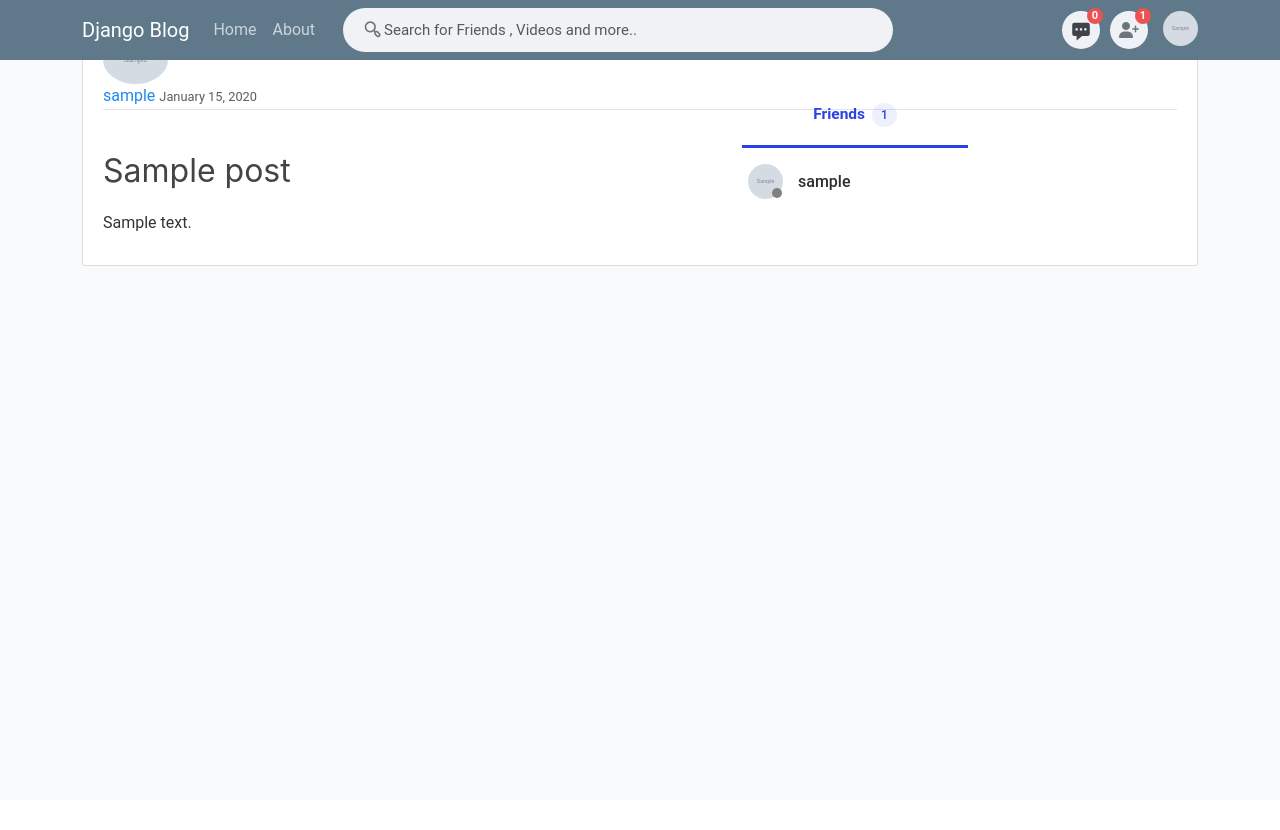
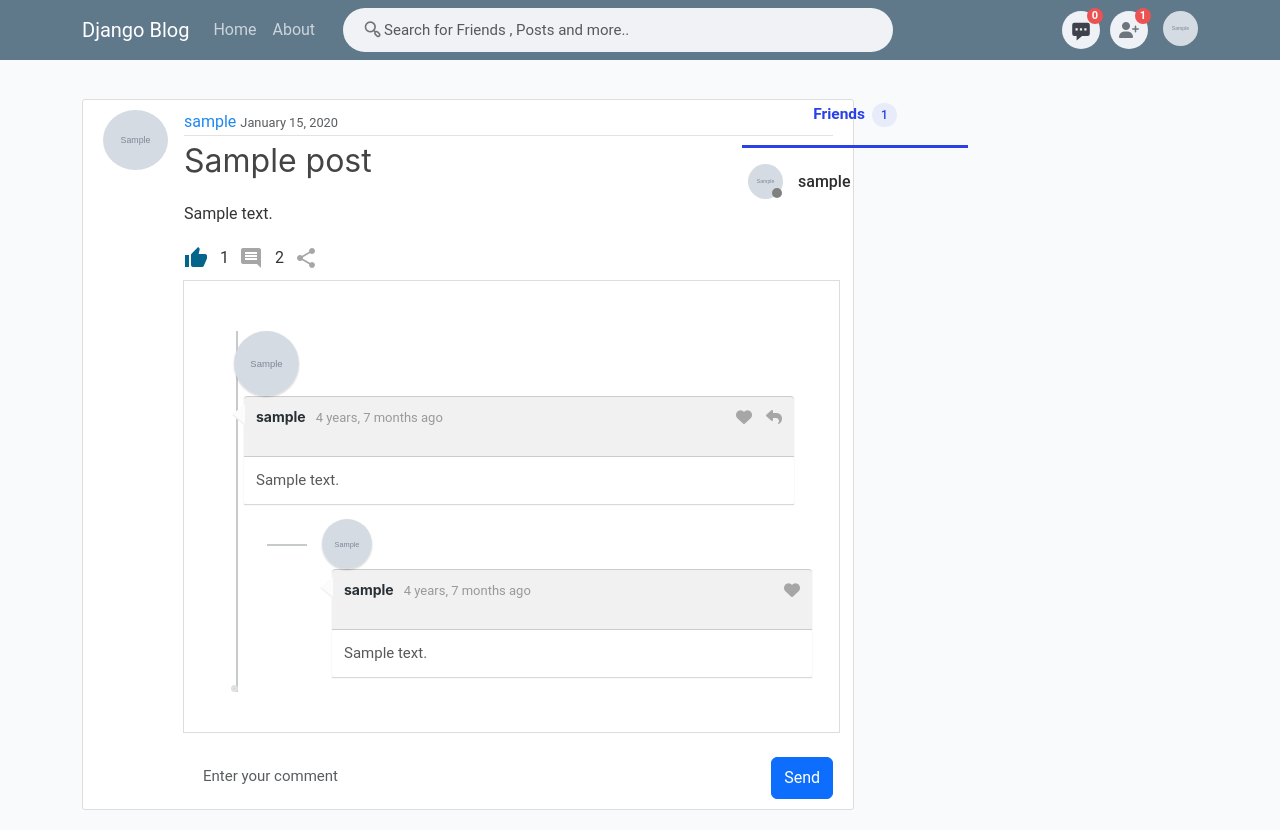
Before and after one commit to CungThinh/socialite-blog, a Django app: page /post/1 in a window 1280 px wide. Before the commit the page ends 266 px from the top, so only its background shows below. Run offline with Django 5.2, Linux system fonts and the light colour scheme; a user stored in the database is signed in; tables that the repository leaves empty hold one stand-in row (values such as "Sample post"); grey boxes marked "Sample" are stand-in pictures; some libraries are stand-ins or nearby versions.

Commit message:
Elastic search intergrate

```diff
--- a/blog/static/blog/main.css
+++ b/blog/static/blog/main.css
@@ -1040,6 +1040,15 @@ img {
   color: #2d2d2d;
 }
 
+.header_search .header_search_dropdown ul .list-title {
+  -webkit-box-flex: 1;
+  -ms-flex: 1 1 0%;
+  flex: 1 1 0%;
+  font-size: 16px;
+  font-weight: 500;
+  color: #2d2d2d;
+}
+
 .header_dropdown {
   width: 340px;
   margin-top: 50px;
--- a/blog/templates/blog/base.html
+++ b/blog/templates/blog/base.html
@@ -87,14 +87,17 @@
             ></div>
             <div class="header_search">
               <i class="uil-search-alt"></i>
+              <form method="GET" action="{% url 'blog-home' %}">
                 <input
                   value=""
+                  name="q"
                   type="text"
                   class="form-control"
-                placeholder="Search for Friends , Videos and more.."
+                  placeholder="Search for Friends , Posts and more.."
                   id="search-input"
                   autocomplete="off"
                 />
+              </form>
               <div uk-drop="mode: click" class="header_search_dropdown">
                 <h4 class="search_title">Recently</h4>
                 <ul id="search-results"></ul>
@@ -337,6 +340,8 @@
                         const resultsUl = $('#search-results');
                         resultsUl.empty();
 
+                        if (data.users.length > 0) {
+                          resultsUl.append('<li><strong>Users:</strong></li>');
                           for (const user of data.users) {
                               const listItem = $('<li></li>');
 
@@ -355,6 +360,22 @@
 
                               resultsUl.append(listItem);
                           }
+                        }
+
+                        if (data.posts.length > 0) {
+                          resultsUl.append('<li><strong>Posts:</strong></li>');
+                          for (const post of data.posts) {
+                              const postItem = $('<li></li>');
+
+                              const postLink = $('<a></a>').attr('href', post.url);
+                              postItem.append(postLink);
+
+                              const postTitle = $('<div></div>').addClass('list-title').text(post.title);
+                              postLink.append(postTitle);
+
+                              resultsUl.append(postItem);
+                          }
+                      }
                     },
                     error: function() {
                         console.log('Error occurred during the AJAX request.');
@@ -365,6 +386,14 @@
             }
             });
         });
+
+        $(document).ready(function() {
+          $('#search-input').on('keypress', function(e) {
+              if (e.which == 13) { // Nhấn phím Enter
+                  $(this).closest('form').submit();
+              }
+          });
+        });
     </script>
   </body>
 </html>
--- a/blog/templates/blog/post_detail.html
+++ b/blog/templates/blog/post_detail.html
@@ -1,14 +1,98 @@
 {% extends 'blog/base.html' %}
+
 {% block content %}
-    <article class="media content-section d-flex">
-        <img class="rounded-circle article-img" src="{{ object.author.profile.image.url }}" alt="">
-      <div class="media-body">
-        <div class="article-metadata">
-          <a class="mr-2" href="#">{{ object.author }}</a>
-          <small class="text-muted">{{ object.date_posted|date:"F d, Y" }}</small>
-        </div>
-        <h2 class="article-title">{{ object.title }}</h2>
-        <p class="article-content">{{ object.content }}</p>
+<div class="row">
+  <div class="col-md-8">
+    <div class="content-wrapper d-flex justify-content-between">
+      <!-- Đây là phần danh sách bài viết -->
+      <div class="posts-section">
+        <article class="media content-section d-flex flex-column">
+          <div class="d-flex">
+            <img class="rounded-circle article-img" src="{{ post.author.profile.image.url }}" alt="">
+            <div class="media-body">
+              <div class="article-metadata">
+                <a class="mr-2" href="{% url 'user-posts' post.author.username %}">{{ post.author }}</a>
+                <small class="text-muted">{{ post.date_posted|date:"F d, Y" }}</small>
+              </div>
+              <h2 style="margin-top: auto;"><a class="article-title" href="{% url 'post-detail' post.id %}">{{ post.title }}</a></h2>
+              <p class="article-content">{{ post.content }}</p>
+              <div class="post-rating">
+                {% if user in post.likes.all %}
+                <span class="post-rating-button material-icons liked" status="true" post-id="{{ post.id }}">thumb_up</span>
+                {% else %}
+                <span class="post-rating-button material-icons" status="false" post-id="{{ post.id }}">thumb_up</span>
+                {% endif %}
+                <span class="like-count" id="like-count-{{ post.id }}">{{ post.likes.count }}</span>
+                <!-- Nút comment -->
+                <span class="post-rating-button material-icons comment">comment</span>
+                <span class="comment-count">{{ post.count_comments_and_replies }}</span>
+                <span class="post-rating-button material-icons">share</span>
+              </div>
+            </div>
+          </div>
+
+          <!-- Phần bình luận -->
+          <div class="comments-container" style="display: block">
+            <ul id="comments-list-{{post.id}}" class="comments-list">
+              {% for comment in post.comments.all %}
+              <li>
+                <div class="comment-main-level" comment-id="{{comment.id}}">
+                  <div class="rounded-circle comment-avatar">
+                    <img src="{{ comment.author.profile.image.url}}" alt="">
+                  </div>
+                  <div class="comment-box" data-comment-id="{{comment.id}}">
+                    <div class="comment-head">
+                      <h6 class="comment-name">
+                        <a href="{% url 'user-posts' comment.author.username %}">{{ comment.author.username }}</a>
+                      </h6>
+                      {% load humanize %}
+                      <span>{{ comment.date_posted|timesince}} ago</span>
+                      <i class="fa fa-reply"></i>
+                      <i class="fa fa-heart"></i>
+                    </div>
+                    <div class="comment-content">{{ comment.content }}</div>
+                  </div>
+                </div>
+
+                <!-- Phần trả lời bình luận -->
+                {% for reply in comment.replies.all %}
+                <ul class="comments-list reply-list">
+                  <li>
+                    <div class="comment-avatar">
+                      <img src="{{ reply.author.profile.image.url}}" alt="">
+                    </div>
+                    <div class="comment-box">
+                      <div class="comment-head">
+                        <h6 class="comment-name">
+                          <a href="#">{{ reply.author.username }}</a>
+                        </h6>
+                        {% load humanize %}
+                        <span>{{ reply.date_posted|timesince}} ago</span>
+                        <i class="fa fa-heart"></i>
+                      </div>
+                      <div class="comment-content">{{ reply.content }}</div>
+                    </div>
+                  </li>
+                </ul>
+                {% endfor %}
+              </li>
+              {% empty %}
+              <li class="comment-empty"><p>Chưa có bình luận nào.</p></li>
+            </ul>
+            {% endfor %}
+          </div>
+          <div class="comments-input" data-reply-to-comment-id="" style="display: flex;">
+            <input type="text" id="comment-input-{{post.id}}" placeholder="Enter your comment" class="form-control">
+            <button class="btn btn-primary mt-1 submit-comment" data-post-id="{{ post.id }}">Send</button>
+          </div>
+        </article>
       </div>
-    </article>
+    </div>
+</div>
+</div>
+<style>
+  .comments-container {
+    max-height: 500px;
+  }
+</style>
 {% endblock content %}
--- a/blog/urls.py
+++ b/blog/urls.py
@@ -11,7 +11,7 @@ urlpatterns = [
     path('like-post/<int:pk>/', views.like_post, name= 'like-post'),
     path('post/add-comment/<int:post_id>/', views.add_comment, name= 'add-comment'),
     path('post/reply-comment/<int:comment_id>', views.reply_comment, name='reply-comment'),
-    path('search/', views.search_users, name='search_users'),
+    path('search/', views.search, name='search_users'),
     path("add-friend/", views.add_friend, name="add-friend"),
     path("accept-friend-request/", views.accept_friend_request, name="accept-friend-request"),
     path("reject-friend-request/", views.reject_friend_request, name="reject-friend-request"),
--- a/blog/views.py
+++ b/blog/views.py
@@ -9,6 +9,8 @@ from django.contrib.auth.mixins import LoginRequiredMixin, UserPassesTestMixin
 from .models import Friend, FriendRequest
 from django.contrib.auth.models import User
 from django.views.decorators.csrf import csrf_exempt
+from elasticsearch_dsl.query import MultiMatch
+from .documents import PostDocument
 
 
 # Create your views here.
@@ -17,13 +19,20 @@ class PostListView(ListView):
     models = Post
     template_name = 'blog/home.html'
     context_object_name = 'posts'
-    paginate_by = 5
 
     def get_queryset(self):
-        return Post.objects.all().order_by('-date_posted')
+        q = self.request.GET.get('q')
+        if q:
+            query = MultiMatch(query=q, fields=["title", "content", "author_name"], fuzziness="AUTO")
+            result = PostDocument.search().query(query).to_queryset()
+            print(result)
+            return result
+        else:
+            return Post.objects.all().order_by('-date_posted')
 
     def get_context_data(self, **kwargs):
         context = super().get_context_data(**kwargs)
+        context['search_query'] = self.request.GET.get('q', '')
         return context
 
 
@@ -132,12 +141,13 @@ def reply_comment(request, comment_id):
     else:
         return JsonResponse({'status': 'error', 'message': 'No content provided.'})
 
-def search_users(request):
+def search(request):
     query = request.GET.get('q')
     if query:
+        users_data = []
+        posts_data = []
+
         users = User.objects.filter(username__icontains=query) | User.objects.filter(email__icontains=query)
-        users_data = []
-
         for user in users:
             user_data = {
                 'username': user.username,
@@ -147,10 +157,23 @@ def search_users(request):
             }
 
             users_data.append(user_data)
+
+        post_query = MultiMatch(query=query, fields=["title"], fuzziness="AUTO")
+        posts = PostDocument.search().query(post_query).to_queryset()
+        for post in posts:
+            post_data = {
+                'title': post.title,
+                'url': post.get_absolute_url()
+            }
+            posts_data.append(post_data)
+
+
     else:
         user_data = []
+        posts_data = []
 
-    return JsonResponse({'users': users_data})
+
+    return JsonResponse({'users': users_data, 'posts': posts_data})
 
 @csrf_exempt
 def add_friend(request):
--- a/chat/templates/chat/messages.html
+++ b/chat/templates/chat/messages.html
@@ -31,7 +31,7 @@
                 </span>
               </div>
             </div>
-            <button type="button" class="btn ml-2" uk-toggle="target: #user-modal">
+            <button type="button" uk-toggle="target: #user-modal">
               <i class="fa fa-pencil-square-o"></i>
             </button>
           </div>
@@ -67,7 +67,7 @@
           <div class="type_msg">
             <div class="input_msg_write d-flex">
               <input type="text" class="form-control write_msg" placeholder="Type a message" />
-              <button class="msg_send_btn btn btn-primary ml-2" type="button">
+              <button class="msg_send_btn btn btn-primary" type="button">
                 <i class="fa fa-paper-plane-o" aria-hidden="true"></i>
               </button>
             </div>
--- a/django_project/settings.py
+++ b/django_project/settings.py
@@ -41,6 +41,7 @@ INSTALLED_APPS = [
     'django.contrib.sessions',
     'django.contrib.messages',
     'django.contrib.staticfiles',
+    'django_elasticsearch_dsl',
     'blog.apps.BlogConfig',
     'users.apps.UsersConfig',
     'crispy_forms',
@@ -97,6 +98,11 @@ DATABASES = {
     }
 }
 
+ELASTICSEARCH_DSL = {
+    'default': {
+        'hosts': 'http://localhost:9200'  # Chỉnh lại đúng địa chỉ Elasticsearch
+    },
+}
 
 # Password validation
 # https://docs.djangoproject.com/en/5.0/ref/settings/#auth-password-validators
```
Also changed, not shown: blog/documents.py (added, +17 -0 lines), chat/static/chat/style.css (+15 -7 lines), docker-compose.yml (added, +39 -0 lines). Lines whose indentation alone changed are shown as unchanged.
